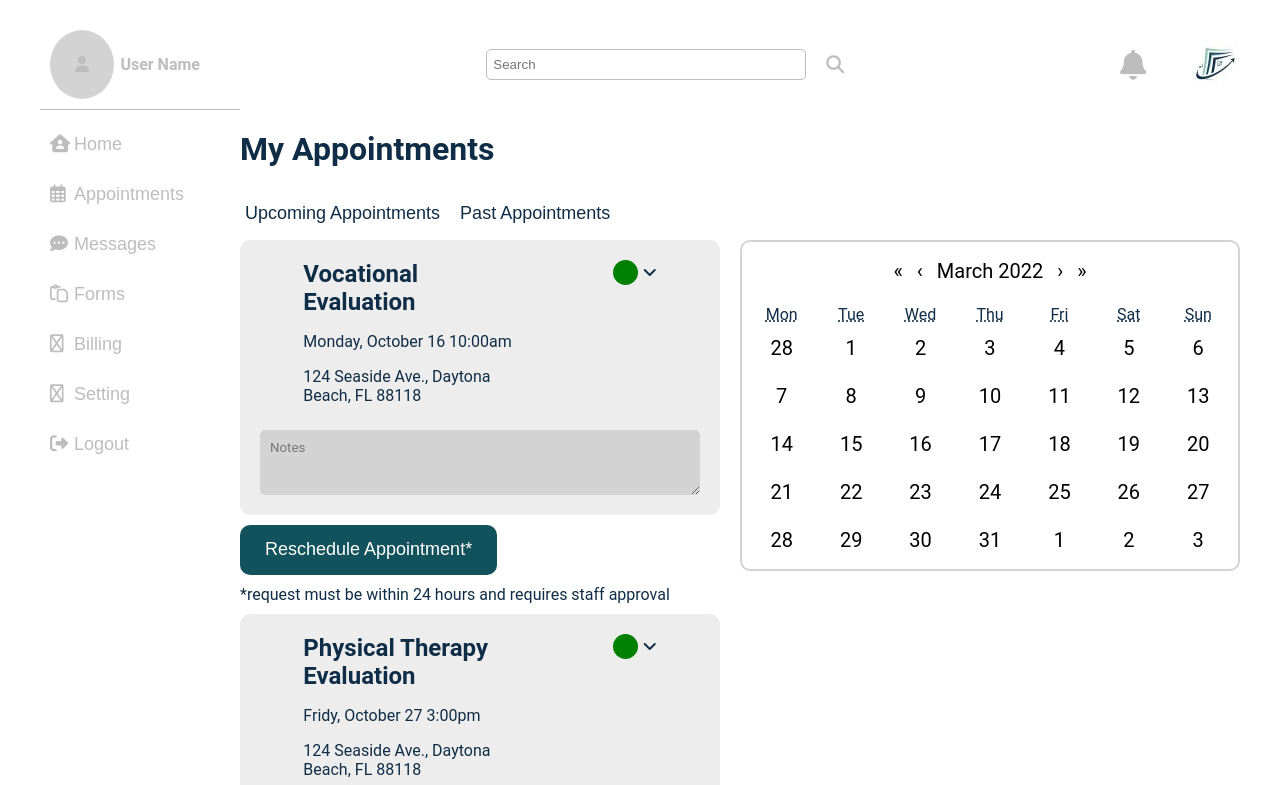
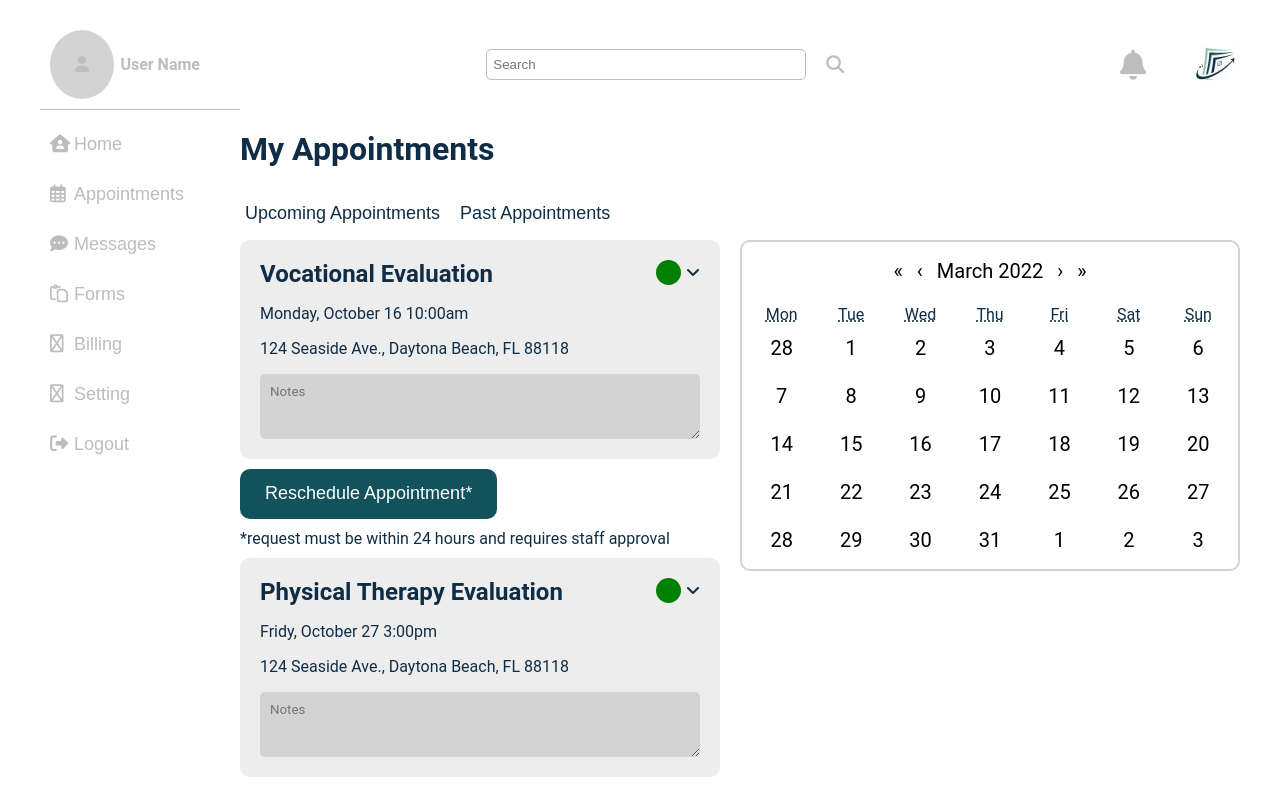
Before and after one commit to kleinlikecalvin/my-appts, a React (Create React App) app: page / in a window 1280 px wide. Shown: the top 785 px of the page. Built offline with nearby package versions, Linux system fonts and the light colour scheme.

Commit message:
Update Appointment
-the color picker drop down now closes itself after a color has been set.
-added an if-else statement to handle what type of appointment stream will show.
-depending on the state the appointment display (CSS) changes

```diff
--- a/src/components/Appointment.css
+++ b/src/components/Appointment.css
@@ -12,31 +12,23 @@
 }
 .Appointment .row {
   display: flex;
-  justify-content: space-evenly;
 }
 .Appointment .col {
   flex-direction: column;
 }
 .Appointment .details {
-  margin-bottom: 20px;
+  justify-content: space-between;
+}
+.Appointment .info {
+  min-width: 80%;
+  max-width: 80%;
 }
 .Appointment h2 {
   margin: 0;
 }
-.Appointment p {
-  margin-bottom: 5px;
-}
-.Appointment textarea {
-  width: 100%;
-  border-radius: 5px;
-  background-color: rgb(211, 211, 211);
-  border: none;
-  padding: 10px;
-  font-family: var(--font);
-}
 .Appointment .colorCont {
-  min-width: 90px;
-  max-width: 90px;
+  min-width: 20%;
+  max-width: 20%;
 }
 .Appointment .swatchCont {
   display: flex;
@@ -49,11 +41,18 @@
   height: 25px;
   margin-right: 5px;
   border-radius: 50%;
-  text-align: right;
 }
 .Appointment #colorPicker {
-  border: 1px solid var(--darkColor);
+  border-top: 1px dotted var(--darkColor);
+  justify-content: center;
+  padding: 5px 0 0 5px;
+}
+
+.Appointment textarea {
+  width: 100%;
   border-radius: 5px;
-  justify-content: center;
-  padding: 5px 0 5px 5px;
+  background-color: rgb(211, 211, 211);
+  border: none;
+  padding: 10px;
+  font-family: var(--font);
 }
--- a/src/components/Appointment.js
+++ b/src/components/Appointment.js
@@ -9,19 +9,18 @@ export default function Appointment({ children, ...props }) {
 
   function handleSwatchChange(color, event) {
     setColor(color.hex);
+    setColorPickerVisibility("none");
   }
 
   function handleClick() {
-    if (colorPickerVisibility === "none") {
     setColorPickerVisibility("flex");
-    } else {
-      setColorPickerVisibility("none");
   }
-  }
+
+  if (props.stream === "upcoming") {
     return (
-    <div className="Appointment">
-      <div className="row">
-        <div className="col details">{children}</div>
+      <div className="Appointment upcoming">
+        <div className="row details">
+          <div className="col info">{children}</div>
           <div className="col colorCont">
             <div className="swatchCont" onClick={() => handleClick()}>
               {" "}
@@ -29,7 +28,6 @@ export default function Appointment({ children, ...props }) {
               <i className="fa fa-solid fa-angle-down"></i>
             </div>
             <div id="colorPicker" style={{ display: colorPickerVisibility }}>
-            {" "}
               <CirclePicker
                 width="90px"
                 colors={["red", "yellow", "green", "purple"]}
@@ -38,9 +36,21 @@ export default function Appointment({ children, ...props }) {
             </div>
           </div>
         </div>
-      <div className="row">
+        <div className="row notes">
           <textarea rows={3} cols={33} placeholder="Notes"></textarea>
         </div>
       </div>
     );
+  } else {
+    return (
+      <div className="Appointment past">
+        <div className="row">
+          <div className="details">{children}</div>
+        </div>
+        <div className="row">
+          <textarea rows={3} cols={33} placeholder="Notes" disabled></textarea>
+        </div>
+      </div>
+    );
   }
+}
```
Lines whose indentation alone changed are shown as unchanged.
